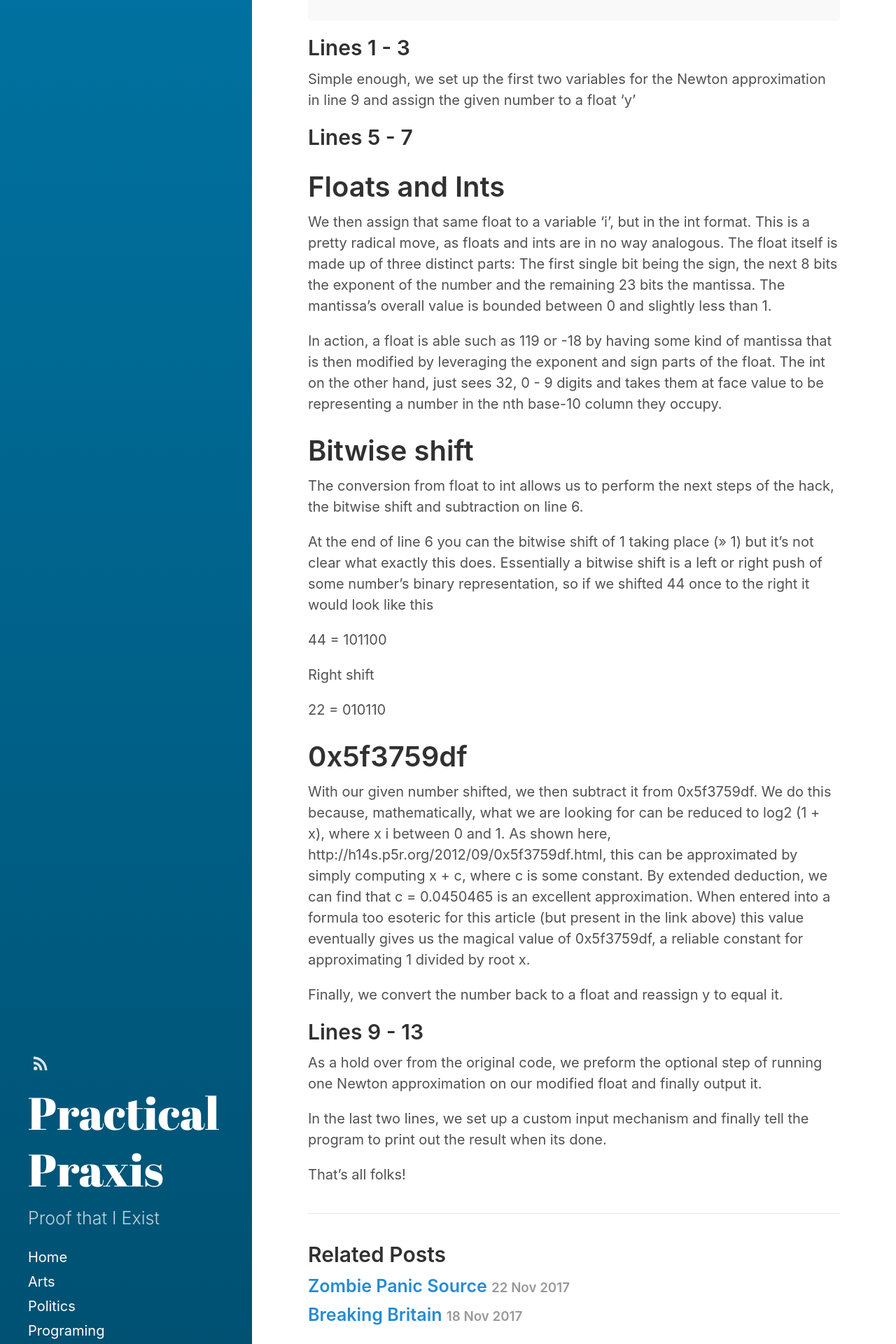
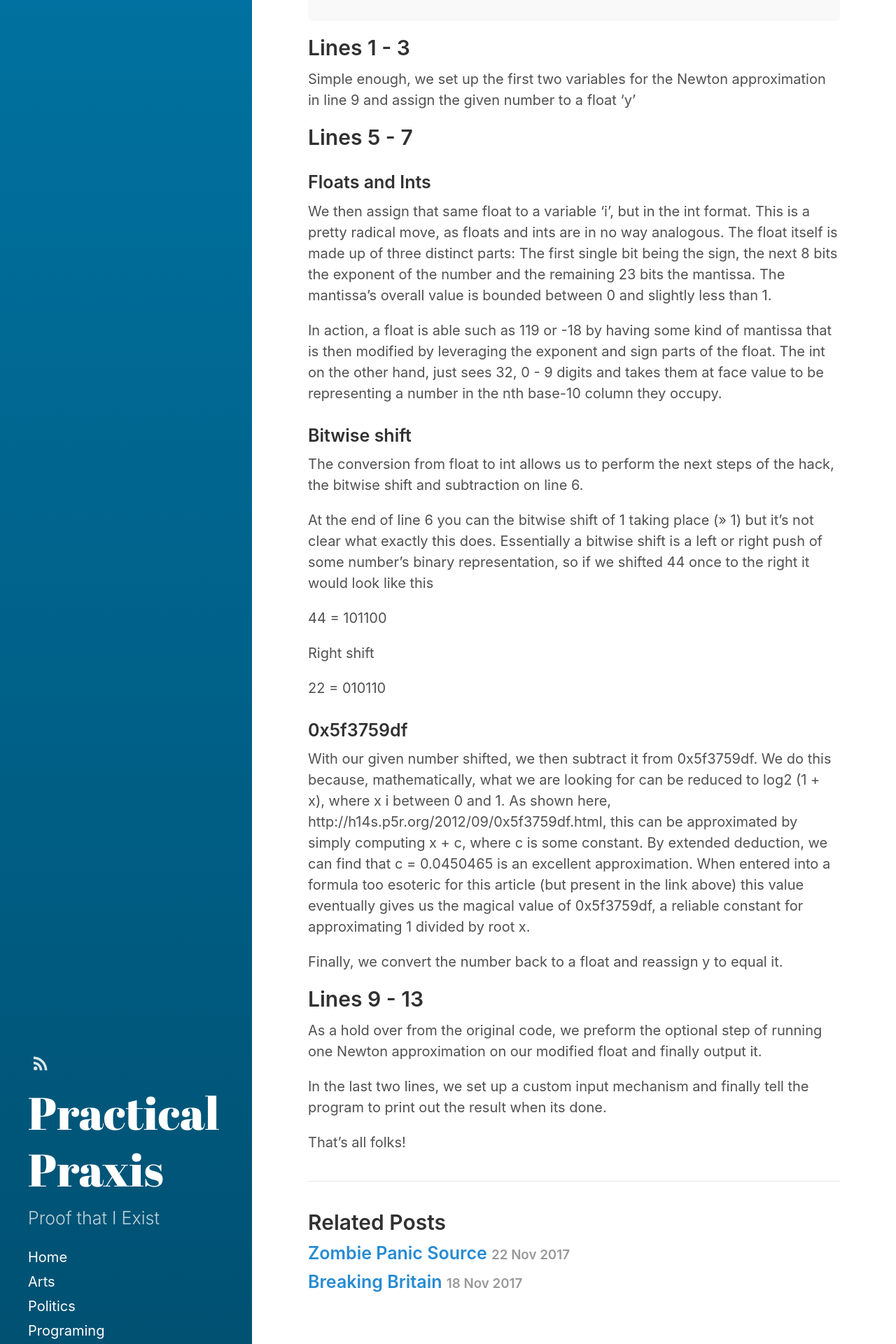
Before and after one commit to PracticalPraxis/PracticalPraxis.github.io, a Jekyll site: the page built from _posts/2017-11-18-Fast-Inverse-Square-Root.md, in a window 1280 px wide. Shown: the part 1013-2933 px from the top of the page at 70% size. Built offline with Jekyll 4.4.1, drawn with Linux system fonts in a browser that asks for light colours.

Commit message:
Further style changes

```diff
--- a/_posts/2017-11-18-Fast-Inverse-Square-Root.md
+++ b/_posts/2017-11-18-Fast-Inverse-Square-Root.md
@@ -34,12 +34,12 @@ Simple enough, we set up the first two variables for the Newton approximation in
 
 ## Lines 5 - 7
 
-# Floats and Ints
+### Floats and Ints
 We then assign that same float to a variable 'i', but in the int format. This is a pretty radical move, as floats and ints are in no way analogous. The float itself is made up of three distinct parts: The first single bit being the sign, the next 8 bits the exponent of the number and the remaining 23 bits the mantissa. The mantissa's overall value is bounded between 0 and slightly less than 1.
 
 In action, a float is able such as 119 or -18 by having some kind of mantissa that is then modified by leveraging the exponent and sign parts of the float. The int on the other hand, just sees 32, 0 - 9 digits and takes them at face value to be representing a number in the nth base-10 column they occupy.
 
-# Bitwise shift
+### Bitwise shift
 The conversion from float to int allows us to perform the next steps of the hack, the bitwise shift and subtraction on line 6.
 
 At the end of line 6 you can the bitwise shift of 1 taking place (>> 1) but it's not clear what exactly this does. Essentially a bitwise shift is a left or right push of some number's binary representation, so if we shifted 44 once to the right it would look like this
@@ -50,7 +50,7 @@ Right shift
 
 22 = 010110
 
-# 0x5f3759df
+### 0x5f3759df
 With our given number shifted, we then subtract it from 0x5f3759df. We do this because, mathematically, what we are looking for can be reduced to log2 (1 + x), where x i between 0 and 1. As shown here, http://h14s.p5r.org/2012/09/0x5f3759df.html, this can be approximated by simply computing x + c, where c is some constant. By extended deduction, we can find that c = 0.0450465 is an excellent approximation. When entered into a formula too esoteric for this article (but present in the link above) this value eventually gives us the magical value of 0x5f3759df, a reliable constant for approximating 1 divided by root x.
 
 Finally, we convert the number back to a float and reassign y to equal it.
```
Also changed, not shown: _posts/2017-11-22-Zombie-Panic-Source:-Modding-Masterclass.md (+2 -1 lines).
